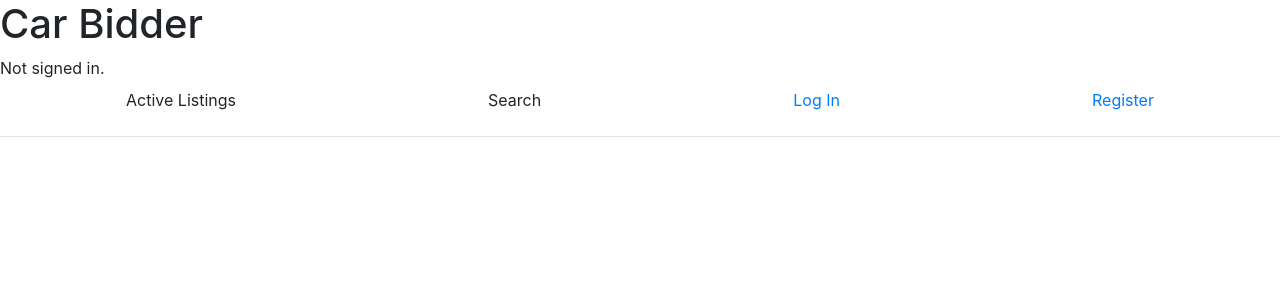
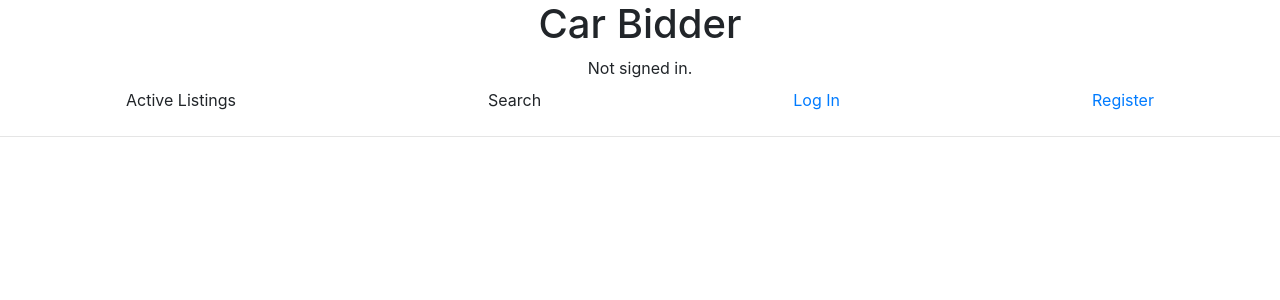
Before and after one commit to laurahuang106/CarBidder-Bidding-Platform, a Django app: page / in a window 1280 px wide. Shown: the top 300 px of the page. Run offline with Django 4.2, Linux system fonts and the light colour scheme; some libraries are stand-ins or nearby versions.

Commit message:
change home title

```diff
--- a/templates/home.html
+++ b/templates/home.html
@@ -5,12 +5,11 @@
     <head>
         <title>{% block title %}Car Bidder{% endblock %}</title>
         <link rel="stylesheet" href="https://stackpath.bootstrapcdn.com/bootstrap/4.4.1/css/bootstrap.min.css" integrity="sha384-Vkoo8x4CGsO3+Hhxv8T/Q5PaXtkKtu6ug5TOeNV6gBiFeWPGFN9MuhOf23Q9Ifjh" crossorigin="anonymous">
-        <link href="{% static 'auctions/styles.css' %}" rel="stylesheet">
         <link href="https://fonts.googleapis.com/css2?family=Nunito:wght@300&display=swap" rel="stylesheet">
     </head>
     <body>
-        <h1>Car Bidder</h1>
-        <div>
+        <h1 style="text-align: center;">Car Bidder</h1>
+        <div style="text-align: center;">
             {% if user_name %}
                 Signed in as <strong>{{ user_name }}</strong>.
                 User type is <strong>{{ user_type }}</strong>.
```
